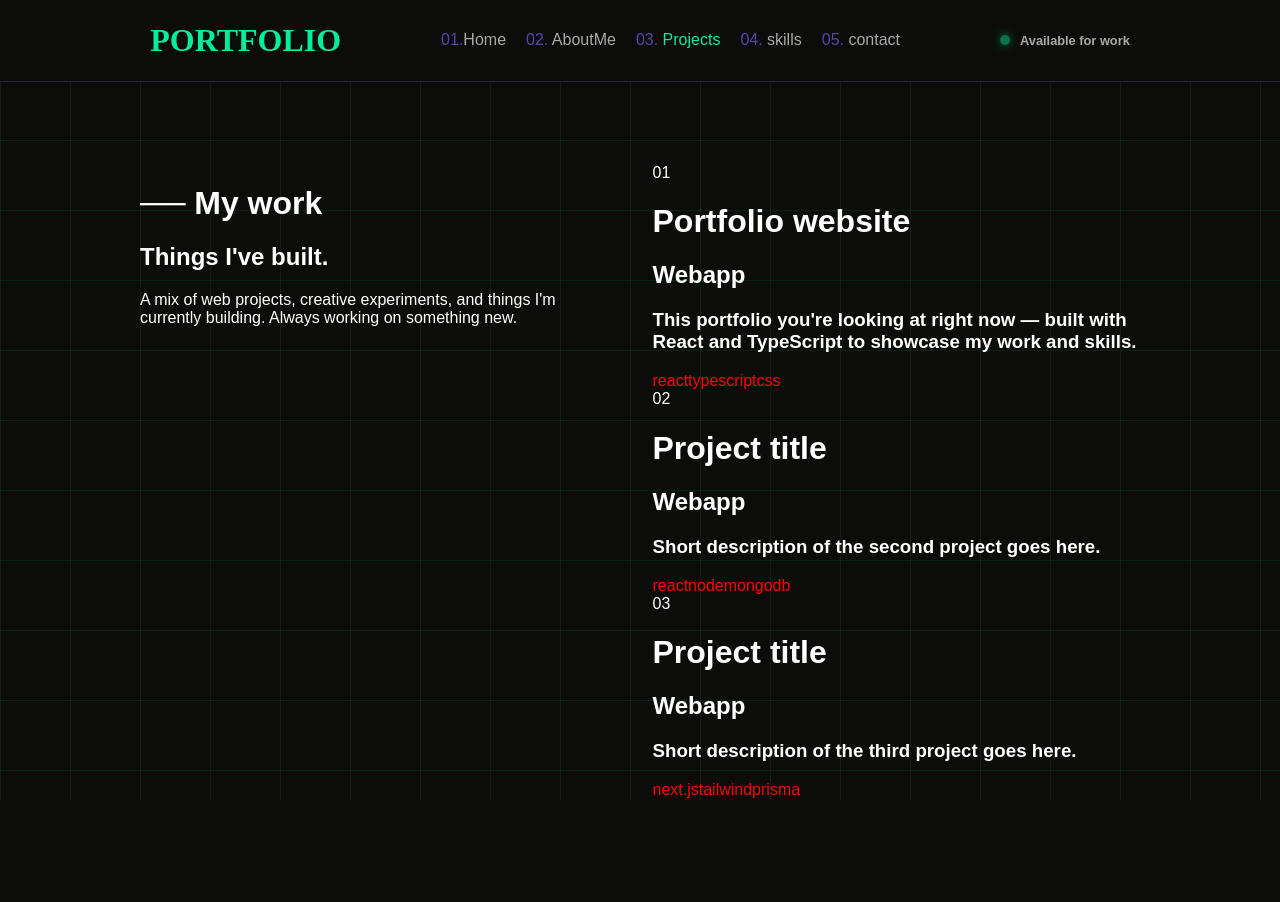
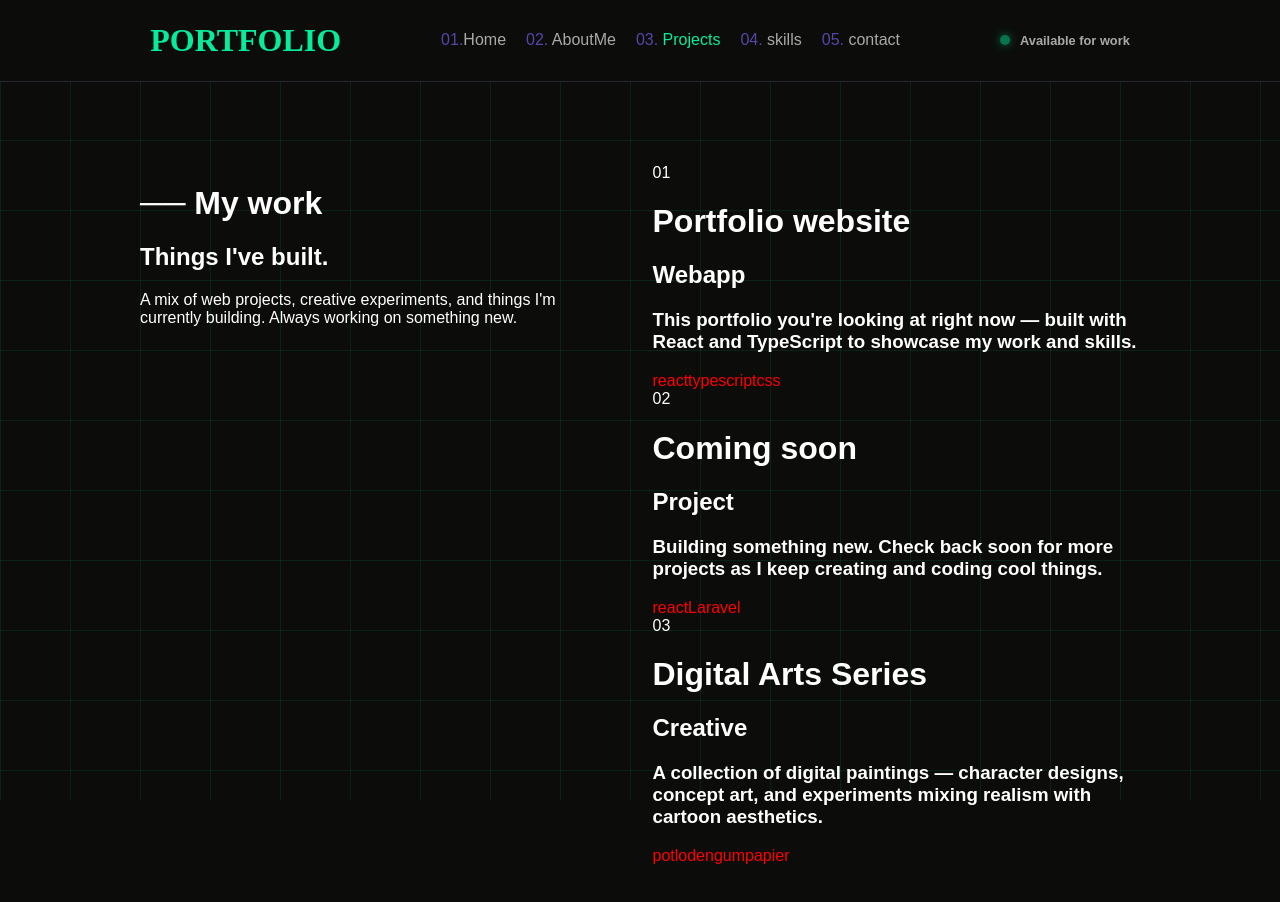
Before and after one commit to itzmitto/portfolioproject, a React (Vite) app: page /Projects in a window 1280 px wide. Shown: the top 902 px of the page. Before the commit the page ends 881 px from the top, so only its background shows below. Built offline with nearby package versions, Linux system fonts and the light colour scheme.

Commit message:
250ste commit

```diff
--- a/src/pages/Projects.tsx
+++ b/src/pages/Projects.tsx
@@ -33,13 +33,12 @@ function Projects() {
 
                         <div className="card second">
                             <span className="cardNumber">02</span>
-                            <h1>Project title</h1>
-                            <h2>Webapp</h2>
-                            <h3>Short description of the second project goes here.</h3>
+                            <h1>Coming soon</h1>
+                            <h2>Project</h2>
+                            <h3>Building something new. Check back soon for more projects as I keep creating and coding cool things.</h3>
                             <div className="pillsWrapper">
                                 <span className="pill">react</span>
-                                <span className="pill">node</span>
-                                <span className="pill">mongodb</span>
+                                <span className="pill">Laravel</span>
                             </div>
                         </div>
 
@@ -47,13 +46,13 @@ function Projects() {
 
                         <div className="card third">
                             <span className="cardNumber">03</span>
-                            <h1>Project title</h1>
-                            <h2>Webapp</h2>
-                            <h3>Short description of the third project goes here.</h3>
+                            <h1>Digital Arts Series</h1>
+                            <h2>Creative</h2>
+                            <h3>A collection of digital paintings — character designs, concept art, and experiments mixing realism with cartoon aesthetics.</h3>
                             <div className="pillsWrapper">
-                                <span className="pill">next.js</span>
-                                <span className="pill">tailwind</span>
-                                <span className="pill">prisma</span>
+                                <span className="pill">potloden</span>
+                                <span className="pill">gum</span>
+                                <span className="pill">papier</span>
                             </div>
                         </div>
 
```
Also changed, not shown: src/pages/Projects.css (+0 -19 lines), src/pages/Home.css (line endings or trailing spaces).
